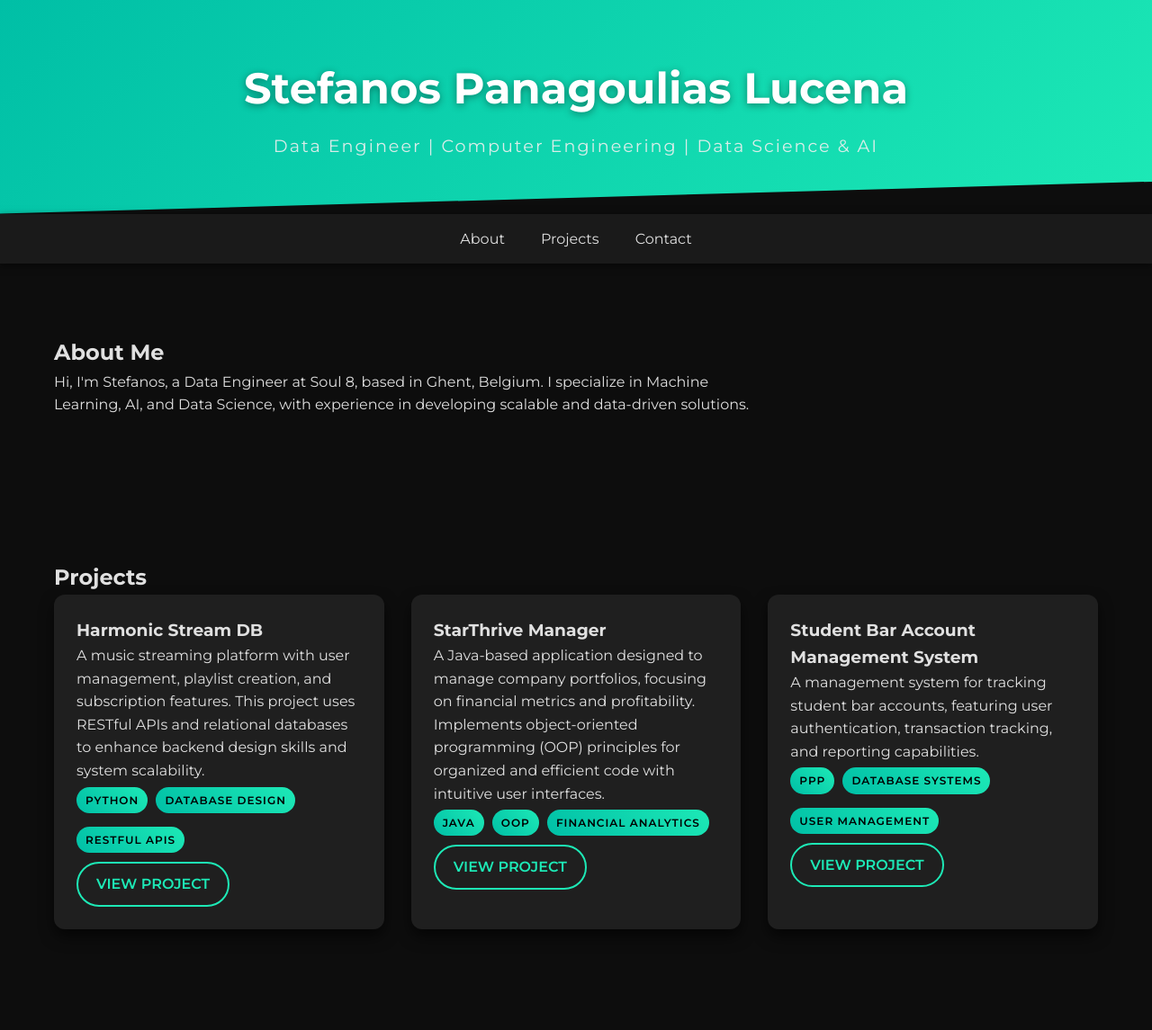
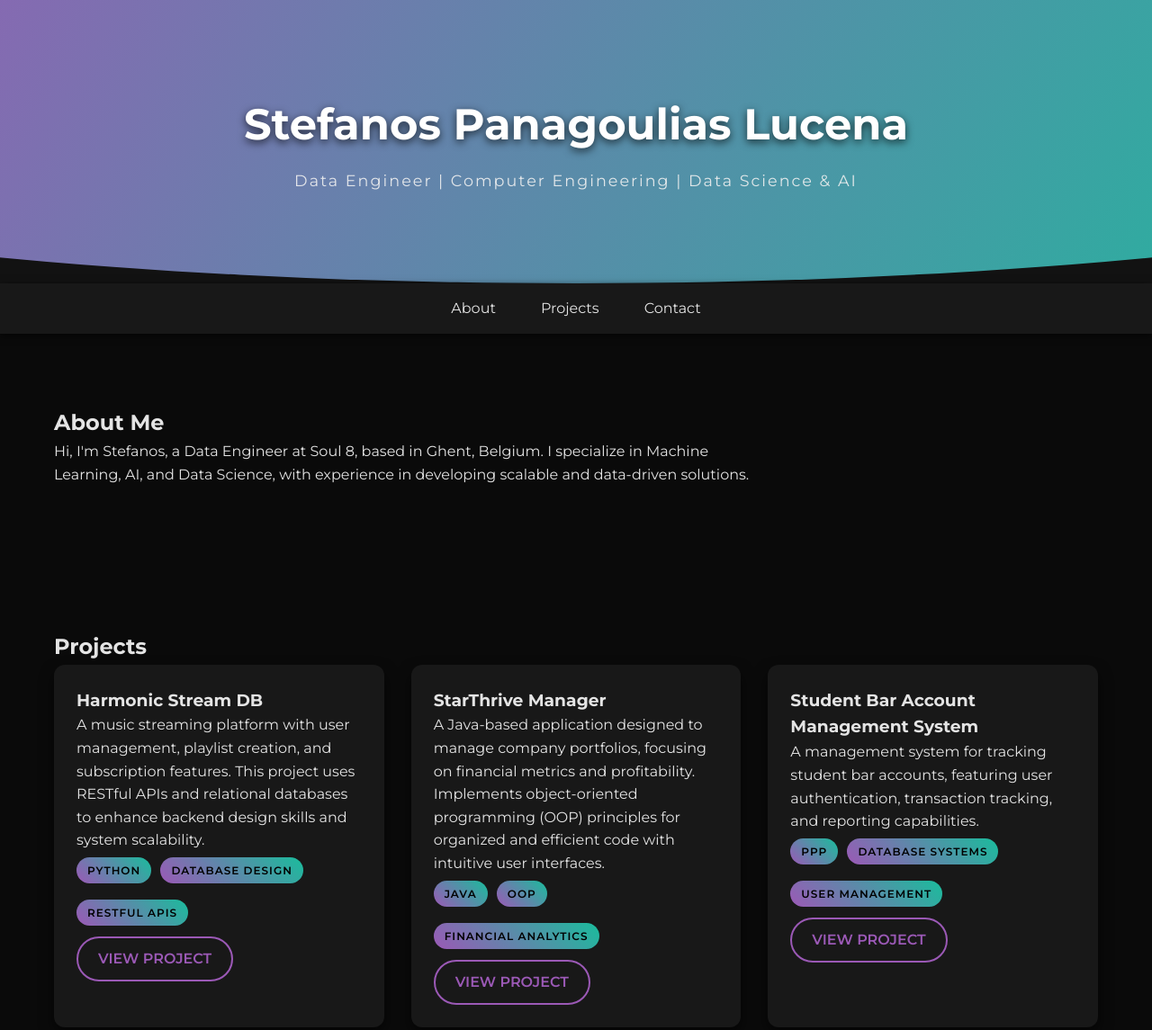
Before and after one commit to StefanosPanagoulias/portfolio-stefanos, a plain HTML site: page index.html in a window 1280 px wide. Shown: the top 1145 px of the page at 90% size. Drawn offline with Linux system fonts and the light colour scheme.

Commit message:
Update index.html

```diff
--- a/index.html
+++ b/index.html
@@ -10,24 +10,23 @@
     <link rel="stylesheet" href="https://cdnjs.cloudflare.com/ajax/libs/font-awesome/6.4.0/css/all.min.css">
     <style>
         :root {
-            --bg-color: #0d0d0d;
-            --text-color: #e0e0e0;
-            --accent-color: #1de9b6;
-            --secondary-color: #1a1a1a;
-            --hover-color: #00bfa6;
-            --card-bg: #1f1f1f;
-            --gradient-start: #00bfa6;
-            --gradient-end: #1de9b6;
+            /* Dark mode base */
+            --bg-color: #0a0a0a;
+            --text-color: #e4e4e4;
+            --card-bg: #181818;
+            --secondary-color: #121212;
+
+            /* New accent palette: purple + teal */
+            --accent-start: #9b59b6;
+            --accent-end: #1abc9c;
+            --hover-color: #8e44ad;
+
             --transition: 0.4s ease;
         }
-        * {
-            margin: 0;
-            padding: 0;
-            box-sizing: border-box;
-        }
+        * { margin: 0; padding: 0; box-sizing: border-box; }
         body {
             font-family: 'Montserrat', sans-serif;
-            background-color: var(--bg-color);
+            background: var(--bg-color);
             color: var(--text-color);
             line-height: 1.6;
             overflow-x: hidden;
@@ -38,31 +37,49 @@
             padding: 0 20px;
         }
         header {
-            padding: 60px 0;
+            position: relative;
             text-align: center;
-            background: linear-gradient(135deg, var(--gradient-start), var(--gradient-end));
-            clip-path: polygon(0 0,100% 0,100% 85%,0 100%);
+            padding: 100px 20px;
+            background: var(--secondary-color);
+            overflow: hidden;
+        }
+        /* Decorative gradient wave */
+        header::before {
+            content: '';
+            position: absolute;
+            top: 0;
+            left: 50%;
+            transform: translateX(-50%);
+            width: 160%;
+            height: 100%;
+            background: linear-gradient(120deg, var(--accent-start), var(--accent-end));
+            clip-path: ellipse(75% 100% at 50% 0%);
+            z-index: 0;
+        }
+        header .container {
+            position: relative;
+            z-index: 1;
         }
         h1 {
             font-size: 3rem;
             margin-bottom: 10px;
             color: #fff;
             font-weight: 700;
-            text-shadow: 0 2px 8px rgba(0,0,0,0.4);
+            text-shadow: 0 3px 10px rgba(0,0,0,0.7);
         }
         .title {
-            font-size: 1.2rem;
+            font-size: 1.1rem;
             color: #f0f0f0;
             opacity: 0.9;
             letter-spacing: 2px;
         }
         nav {
-            background-color: var(--secondary-color);
+            background: var(--card-bg);
             padding: 15px 0;
             position: sticky;
             top: 0;
-            z-index: 100;
-            box-shadow: 0 2px 8px rgba(0,0,0,0.5);
+            z-index: 10;
+            box-shadow: 0 2px 8px rgba(0,0,0,0.6);
         }
         .nav-links {
             display: flex;
@@ -73,23 +90,23 @@
             color: var(--text-color);
             text-decoration: none;
             font-weight: 500;
-            margin: 0 20px;
+            margin: 0 25px;
+            padding: 6px 0;
             position: relative;
-            padding: 5px 0;
             transition: color var(--transition);
         }
         .nav-links a::after {
             content: '';
             position: absolute;
+            height: 3px;
             width: 0;
-            height: 2px;
-            bottom: -2px;
+            bottom: -4px;
             left: 50%;
-            background: var(--accent-color);
+            background: var(--accent-end);
             transition: width var(--transition), left var(--transition);
         }
         .nav-links a:hover {
-            color: var(--accent-color);
+            color: var(--accent-end);
         }
         .nav-links a:hover::after {
             width: 100%;
@@ -98,7 +115,7 @@
         section {
             padding: 80px 0;
             opacity: 0;
-            transform: translateY(40px);
+            transform: translateY(30px);
             animation: fadeInUp 0.8s forwards;
         }
         @keyframes fadeInUp {
@@ -120,45 +137,43 @@
             gap: 30px;
         }
         .project-card {
-            background-color: var(--card-bg);
+            background: var(--card-bg);
             border-radius: 12px;
             overflow: hidden;
             box-shadow: 0 8px 16px rgba(0,0,0,0.6);
             transition: transform var(--transition), box-shadow var(--transition);
         }
         .project-card:hover {
-            transform: translateY(-10px) scale(1.02);
+            transform: translateY(-8px) scale(1.03);
             box-shadow: 0 12px 24px rgba(0,0,0,0.7);
         }
-        .project-content {
-            padding: 25px;
-        }
+        .project-content { padding: 25px; }
         .tag {
             display: inline-block;
-            background: linear-gradient(45deg,var(--gradient-start),var(--gradient-end));
+            background: linear-gradient(45deg, var(--accent-start), var(--accent-end));
             color: #000;
             font-size: 0.75rem;
-            padding: 5px 10px;
+            padding: 5px 12px;
             border-radius: 20px;
-            margin: 5px 5px 10px 0;
+            margin: 6px 6px 12px 0;
             text-transform: uppercase;
             font-weight: 600;
             letter-spacing: 1px;
         }
         .btn {
             display: inline-block;
-            text-decoration: none;
-            padding: 10px 20px;
+            padding: 10px 22px;
             border-radius: 30px;
             font-weight: 600;
             text-transform: uppercase;
             background: transparent;
-            border: 2px solid var(--accent-color);
-            color: var(--accent-color);
+            border: 2px solid var(--accent-start);
+            color: var(--accent-start);
+            text-decoration: none;
             transition: background var(--transition), color var(--transition);
         }
         .btn:hover {
-            background: var(--accent-color);
+            background: var(--accent-end);
             color: #000;
         }
         .contact-grid {
@@ -168,35 +183,33 @@
             gap: 40px;
         }
         .contact-item {
-            background-color: var(--card-bg);
+            background: var(--card-bg);
             border-radius: 12px;
             padding: 30px;
-            width: 200px;
+            width: 210px;
             text-align: center;
             transition: transform var(--transition), box-shadow var(--transition);
         }
         .contact-item:hover {
-            transform: translateY(-10px);
+            transform: translateY(-8px);
             box-shadow: 0 8px 16px rgba(0,0,0,0.6);
         }
         .contact-item p {
             font-size: 0.9rem;
             overflow-wrap: break-word;
-            word-wrap: break-word;
             word-break: break-word;
             hyphens: auto;
-            text-align: center;
-            margin-top: 10px;
+            margin-top: 8px;
         }
         .contact-icon {
             font-size: 2.5rem;
-            margin-bottom: 15px;
-            color: var(--accent-color);
+            margin-bottom: 14px;
+            color: var(--accent-end);
         }
         footer {
             text-align: center;
             padding: 40px 0;
-            background-color: var(--secondary-color);
+            background: var(--secondary-color);
             margin-top: 60px;
             font-size: 0.9rem;
             opacity: 0.8;
```
